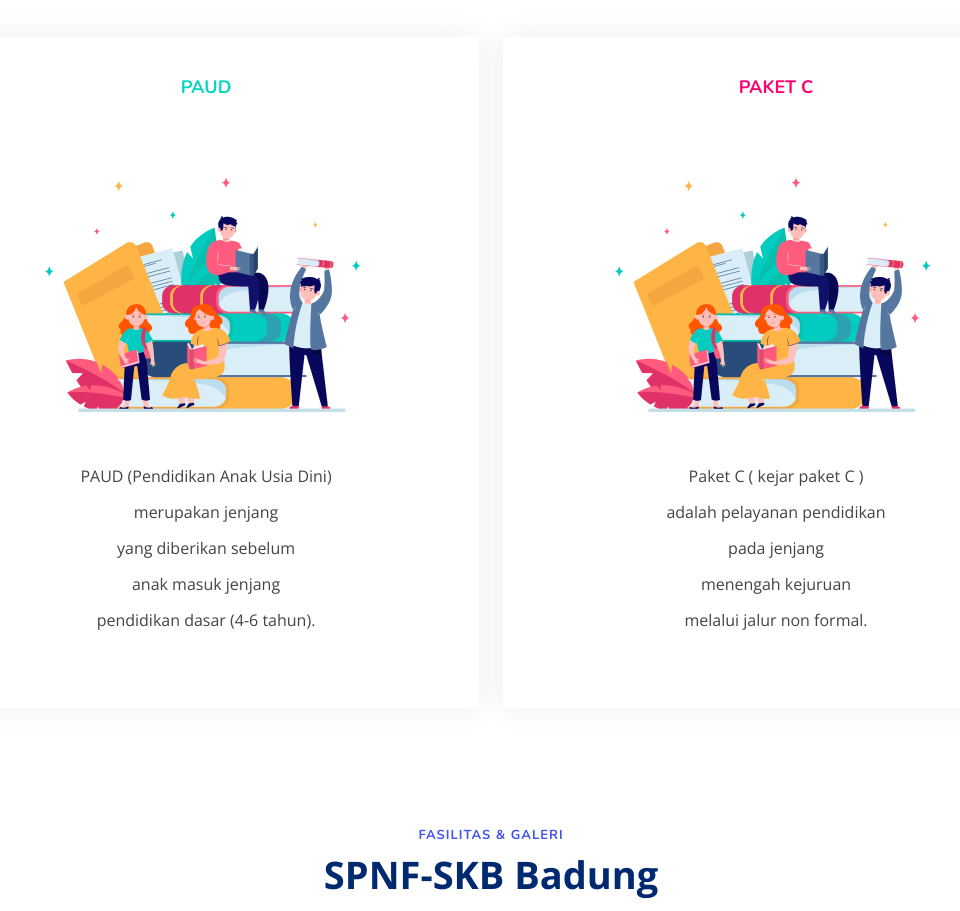
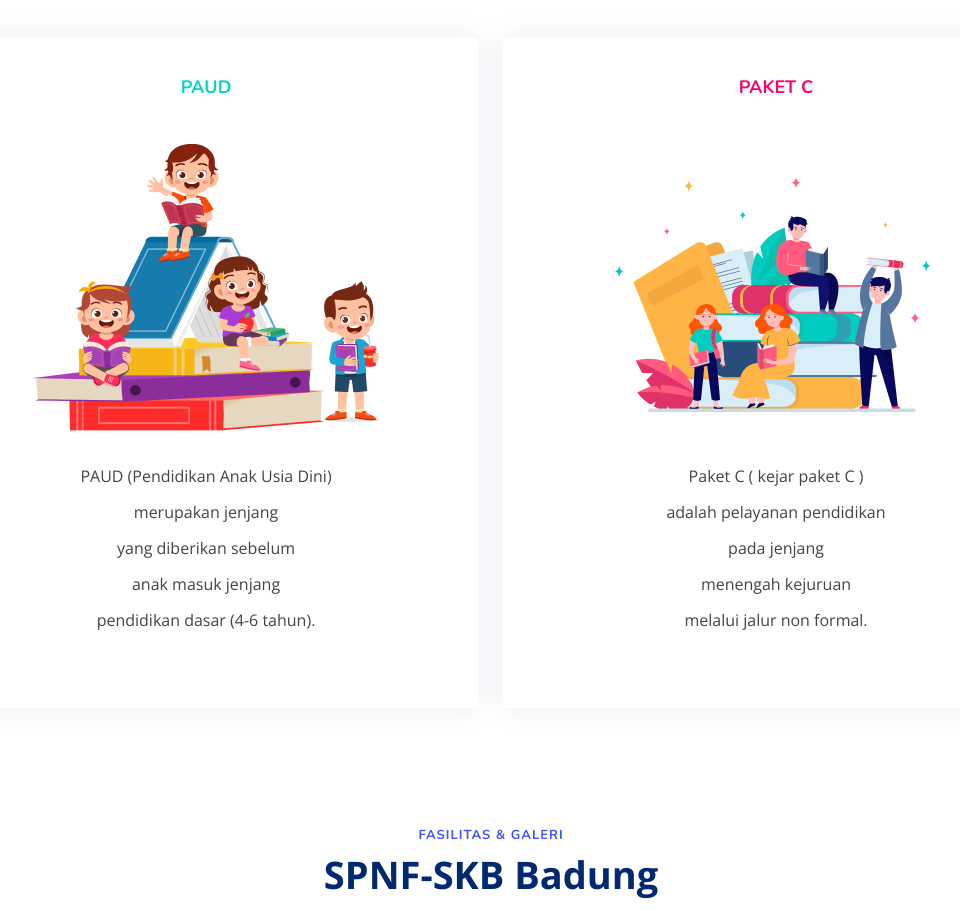
Before and after one commit to badungspnfskb/badungspnfskb.github.io, a plain HTML site: page index.html in a window 1280 px wide. Shown: the part 1628-2539 px from the top of the page, without its empty margins (149-1109 px from the left). Drawn offline with nearby package versions, Linux system fonts and the light colour scheme.

Commit message:
rubah gambar kembali

```diff
--- a/index.html
+++ b/index.html
@@ -185,7 +185,7 @@
             <div class="box">
               <h3 style="color: #07d5c0;">PAUD</h3>
               <div class="price"></div>
-              <img src="assets/img/paketc.png" class="img-fluid" alt="paud">
+              <img src="assets/img/PAUD1.png" class="img-fluid" alt="paud">
               <ul>
                 <li>PAUD (Pendidikan Anak Usia Dini)</li>
                 <li>merupakan jenjang</li>
```
